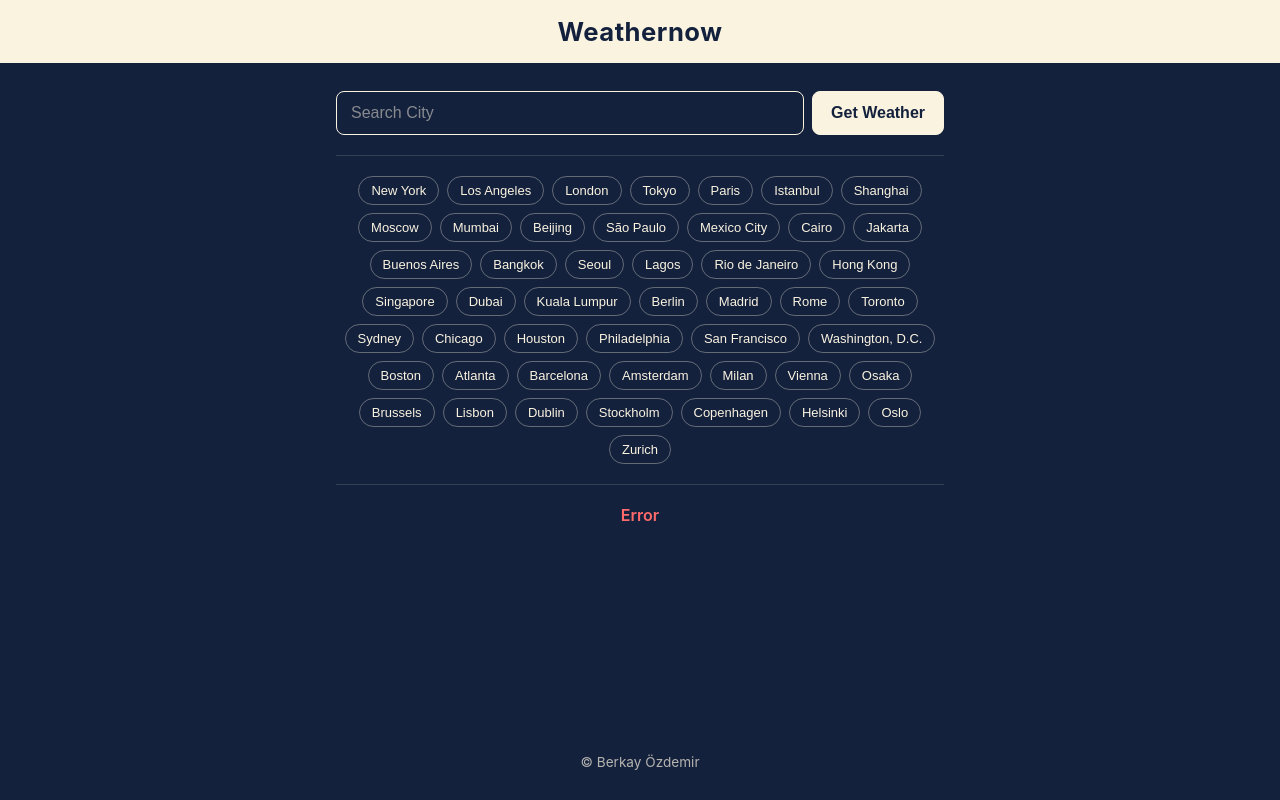
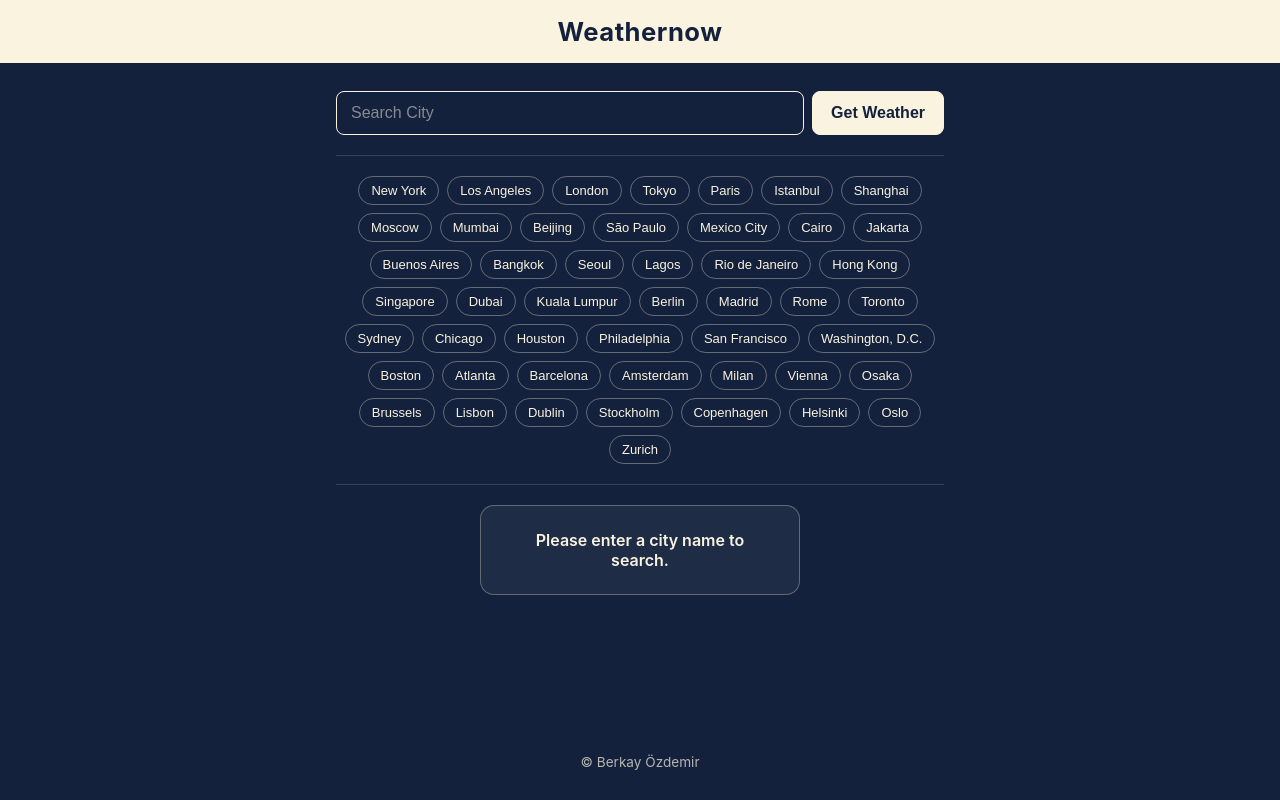
Before and after one commit to ozdemirberkay/weathernow, a React (Create React App) app: page / in a window 1280 px wide. Both pictures are taken after a click on the button "Get Weather". Built offline with nearby package versions, Linux system fonts and the light colour scheme; no server answers.

Commit message:
Implement loading skeleton and error handling in Home component

```diff
--- a/package.json
+++ b/package.json
@@ -11,7 +11,6 @@
     "react": "^19.0.0",
     "react-dom": "^19.0.0",
     "react-scripts": "5.0.1",
-    "react-spinners": "^0.15.0",
     "web-vitals": "^2.1.4"
   },
   "scripts": {
--- a/src/App.css
+++ b/src/App.css
@@ -227,8 +227,139 @@
   font-size: 0.95rem;
 }
 
+/* --- loading skeleton --- */
+.skeleton-card {
+  width: 100%;
+  max-width: 320px;
+  box-sizing: border-box;
+}
+
+.skeleton {
+  position: relative;
+  overflow: hidden;
+  background: rgba(250, 243, 224, 0.08);
+  border-radius: 8px;
+}
+
+.skeleton::after {
+  content: "";
+  position: absolute;
+  inset: 0;
+  transform: translateX(-100%);
+  background: linear-gradient(
+    90deg,
+    rgba(250, 243, 224, 0) 0,
+    rgba(250, 243, 224, 0.15) 50%,
+    rgba(250, 243, 224, 0) 100%
+  );
+  animation: skeleton-shimmer 1.4s ease-in-out infinite;
+}
+
+@keyframes skeleton-shimmer {
+  100% {
+    transform: translateX(100%);
+  }
+}
+
+.skeleton-line {
+  height: 12px;
+}
+
+.skeleton-title {
+  height: 22px;
+  width: 60%;
+  margin: 0 auto 10px;
+}
+
+.skeleton-subtitle {
+  width: 40%;
+  margin: 0 auto;
+}
+
+.skeleton-icon {
+  height: 64px;
+  width: 64px;
+  border-radius: 50%;
+  margin: 8px auto;
+}
+
+.skeleton-condition {
+  width: 50%;
+  margin: 0 auto;
+}
+
+.skeleton-temp {
+  height: 44px;
+  width: 45%;
+  margin: 12px auto;
+}
+
+.skeleton-toggle {
+  height: 30px;
+  width: 90px;
+  border-radius: 999px;
+  margin: 0 auto;
+}
+
+.skeleton-details .skeleton-line {
+  height: 14px;
+}
+
+.skeleton-details .skeleton-line:nth-child(1) {
+  width: 55%;
+}
+.skeleton-details .skeleton-line:nth-child(2) {
+  width: 72%;
+}
+.skeleton-details .skeleton-line:nth-child(3) {
+  width: 45%;
+}
+.skeleton-details .skeleton-line:nth-child(4) {
+  width: 60%;
+}
+
+@media (prefers-reduced-motion: reduce) {
+  .skeleton::after {
+    animation: none;
+  }
+}
+
+/* --- error state --- */
+.error-state {
+  display: flex;
+  flex-direction: column;
+  align-items: center;
+  gap: 10px;
+  width: 100%;
+  max-width: 320px;
+  box-sizing: border-box;
+  padding: 24px;
+  border-radius: 14px;
+  text-align: center;
+  background-color: rgba(255, 107, 107, 0.06);
+  border: 1px solid rgba(255, 107, 107, 0.3);
+}
+
 .error-message {
+  margin: 0;
   color: #ff6b6b;
   font-size: 1rem;
   font-weight: 600;
 }
+
+.error-retry {
+  min-height: 0;
+  margin-top: 4px;
+  padding: 8px 18px;
+  font-size: 14px;
+}
+
+/* empty input is a gentle hint, not an alarming error */
+.error-state--empty {
+  background-color: rgba(250, 243, 224, 0.05);
+  border-color: rgba(250, 243, 224, 0.3);
+}
+
+.error-state--empty .error-message {
+  color: #faf3e0;
+}
--- /dev/null
+++ b/src/component/error_state.js
@@ -0,0 +1,16 @@
+import React from "react";
+
+const ErrorState = ({ variant = "generic", message, onRetry }) => {
+  return (
+    <div className={`error-state error-state--${variant}`} role="alert">
+      <p className="error-message">{message}</p>
+      {onRetry && (
+        <button className="button error-retry" onClick={onRetry}>
+          Try again
+        </button>
+      )}
+    </div>
+  );
+};
+
+export default ErrorState;
--- /dev/null
+++ b/src/component/weather_card_skeleton.js
@@ -0,0 +1,24 @@
+import React from "react";
+
+const WeatherCardSkeleton = () => {
+  return (
+    <div className="weather-card skeleton-card" aria-hidden="true">
+      <div className="skeleton skeleton-title" />
+      <div className="skeleton skeleton-line skeleton-subtitle" />
+      <div className="icon-container">
+        <div className="skeleton skeleton-icon" />
+        <div className="skeleton skeleton-line skeleton-condition" />
+      </div>
+      <div className="skeleton skeleton-temp" />
+      <div className="skeleton skeleton-toggle" />
+      <div className="weather-details skeleton-details">
+        <div className="skeleton skeleton-line" />
+        <div className="skeleton skeleton-line" />
+        <div className="skeleton skeleton-line" />
+        <div className="skeleton skeleton-line" />
+      </div>
+    </div>
+  );
+};
+
+export default WeatherCardSkeleton;
--- a/src/page/Home.js
+++ b/src/page/Home.js
@@ -3,8 +3,9 @@ import Button from "../component/button";
 import Input from "../component/input";
 import { getWeatherFromName } from "../service/weatherService";
 import cities from "../shared/city";
-import ClipLoader from "react-spinners/ClipLoader";
 import WeatherCard from "../component/weather_card";
+import WeatherCardSkeleton from "../component/weather_card_skeleton";
+import ErrorState from "../component/error_state";
 
 export default function Home() {
   const [query, setQuery] = useState("");
@@ -12,12 +13,19 @@ export default function Home() {
   const [loading, setLoading] = useState(false);
 
   const handleSearch = async () => {
-    if (!query) {
-      setResult({ success: false, message: "Query is empty!" });
+    const trimmed = query.trim();
+    if (!trimmed) {
+      setResult({
+        success: false,
+        errorType: "empty",
+        message: "Please enter a city name to search.",
+      });
+      return;
     }
 
+    setResult(null);
     setLoading(true);
-    const response = await getWeatherFromName({ query: query });
+    const response = await getWeatherFromName({ query: trimmed });
     setLoading(false);
 
     setResult(response);
@@ -54,11 +62,15 @@ export default function Home() {
 
       <div className="divider"></div>
 
-      {loading && <ClipLoader color="#faf3e0" size={50} />}
+      {loading && <WeatherCardSkeleton />}
 
-      {result && result.success && <WeatherCard data={result} />}
-      {result && !result.success && (
-        <div className="error-message">{`${result.message}`}</div>
+      {!loading && result && result.success && <WeatherCard data={result} />}
+      {!loading && result && !result.success && (
+        <ErrorState
+          variant={result.errorType}
+          message={result.message}
+          onRetry={result.errorType === "empty" ? undefined : handleSearch}
+        />
       )}
     </div>
   );
--- a/src/service/webService.js
+++ b/src/service/webService.js
@@ -5,9 +5,23 @@ export const getData = async ({ baseUrl, url, params = {} }) => {
     const response = await axios.get(`${baseUrl}/${url}`, { params });
     return { success: true, data: response.data };
   } catch (error) {
+    if (error?.response) {
+      // Server responded with an error status (bad city, invalid key, etc.)
+      return {
+        success: false,
+        errorType: "api",
+        message:
+          error.response.data?.error?.message ??
+          "Something went wrong while fetching the weather.",
+      };
+    }
+
+    // No response at all → connection / network problem
     return {
       success: false,
-      message: error?.response?.data?.error?.message ?? "Error",
+      errorType: "network",
+      message:
+        "Couldn't reach the weather service. Check your connection and try again.",
     };
   }
 };
```
Also changed, not shown: 1 other file (tests, documents, lock files or other folders).
